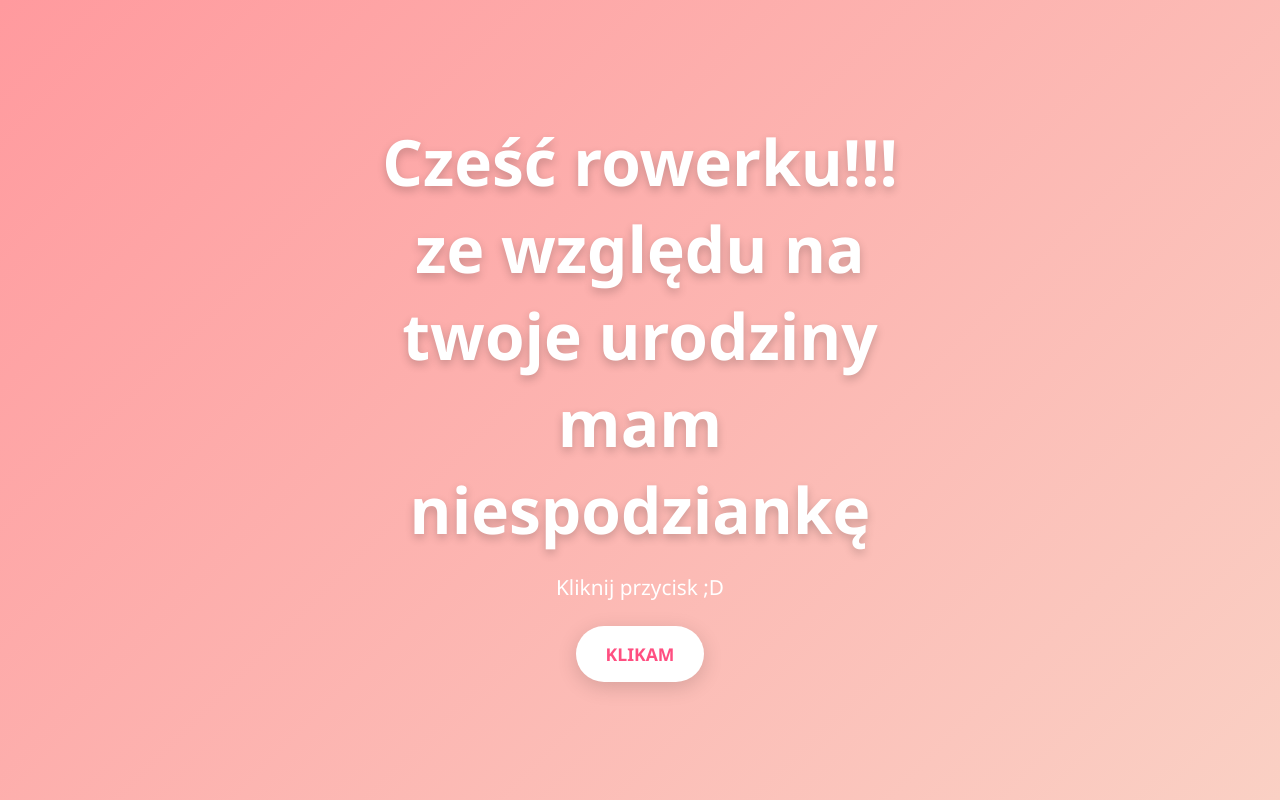
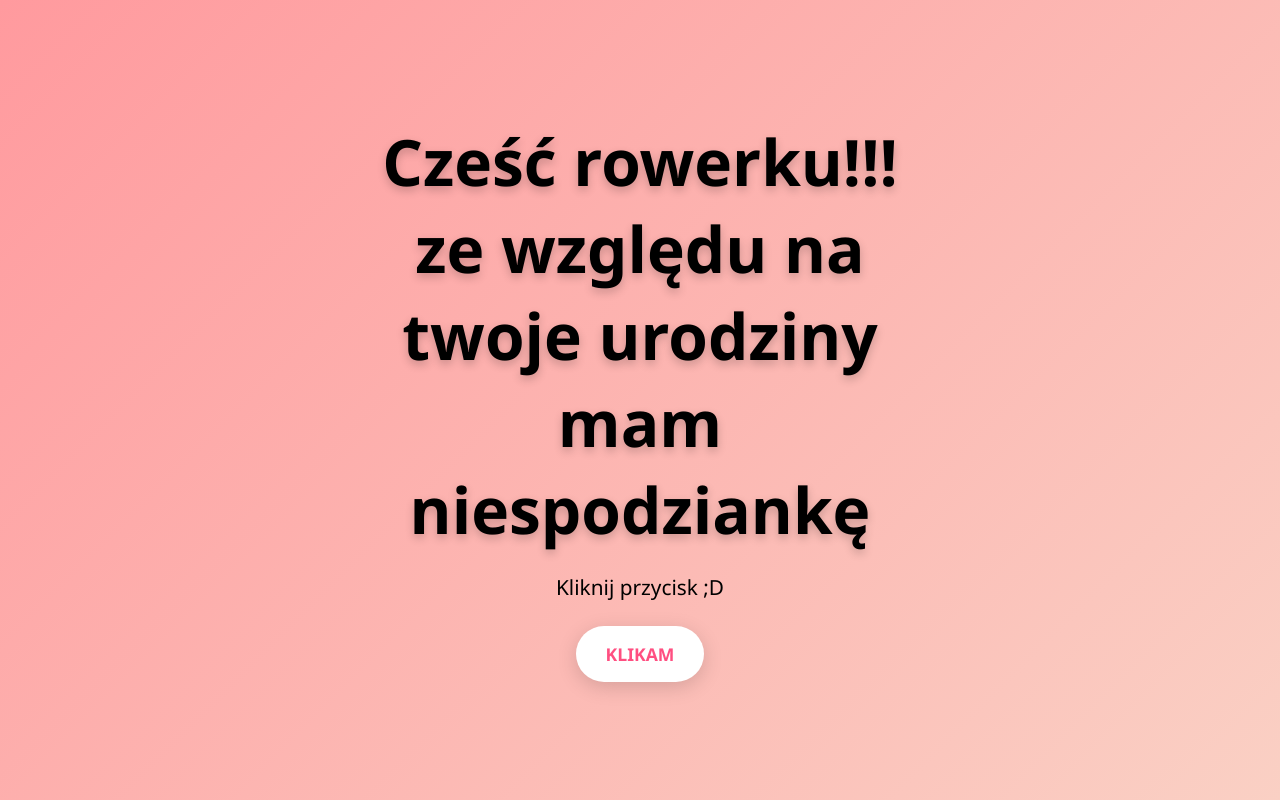
Before and after one commit to prezent111/WszystkiegoNajlepszego, a plain HTML site: page index.html in a window 1280 px wide. Drawn offline with Linux system fonts and the light colour scheme.

Commit message:
Add files via upload

```diff
--- a/index.html
+++ b/index.html
@@ -1,7 +1,9 @@
 <!DOCTYPE html>
 <html lang="pl">
 <head>
-    <meta name="theme-color" content="#ff9a9e">
+<meta name="theme-color" content="#ff9a9e">
+<meta name="apple-mobile-web-app-capable" content="yes">
+<meta name="apple-mobile-web-app-status-bar-style" content="black-translucent">
     <meta charset="UTF-8">
     <meta name="viewport" content="width=device-width, initial-scale=1.0">
     <title>Wszystkiego Najlepszego!</title>
--- a/style.css
+++ b/style.css
@@ -4,6 +4,12 @@ body{
     min-height:100%;
     margin:0;
     padding:0;
+ background:linear-gradient(135deg,#ff9a9e,#fad0c4);
+}
+body{
+    margin:0;
+    min-height:100vh;
+    min-height:100dvh;
     background:linear-gradient(135deg,#ff9a9e,#fad0c4);
 }
 
@@ -14,12 +20,7 @@ body{
     font-family:'Segoe UI',sans-serif;
 }
 
-body{
-    min-height:100vh;
-    min-height:100dvh;
-    overflow-x:hidden;
-    color:white;
-}
+
 
 /* NAPIS OD KOGO */
 
```
Also changed, not shown: zyczenia.html (+3 -1 lines).
